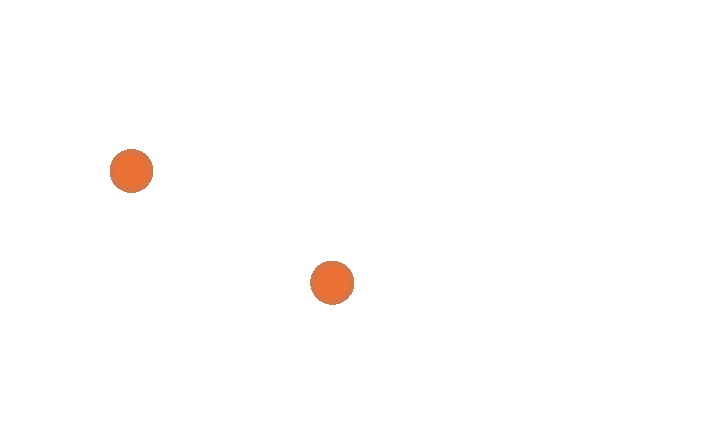
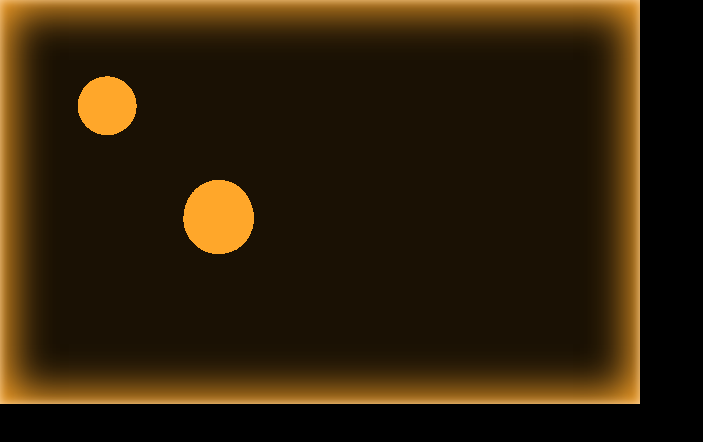
Before and after one commit to Woutervdvelde/LavaLamp, a plain HTML site: page index.html in a window 1280 px wide. Shown: the whole page, without its empty margins (0-703 px from the left). Drawn offline with Linux system fonts and the light colour scheme; animation ran at ten frames a second.

Commit message:
now rendering throug images, no more arc drawing
performance +100

```diff
--- a/app.js
+++ b/app.js
@@ -13,12 +13,19 @@ resize();
 
 
 // Defaults
-const THRESHOLD = 210;
-const LAVA_COLOR = '#eb7135';
+const THRESHOLD = 240;
+const LAVA_COLOR = '#ffa72a';
+const LAVA_COLOR_RGB = { r: 255, g: 167, b: 42 };
 const LAVA_RADIUS_MIN = 25;
 const LAVA_RAIDUS_MAX = 150;
+const LAVA_SPEED = 0.5;
 
 const lavaLamp = new LavaLamp(canvas, ctx);
-lavaLamp.addBall(100, 100, 50);
+lavaLamp.addBall(100, 100, 100);
+lavaLamp.addBall(200, 200, 50);
+lavaLamp.addBall(200, 200, 50);
+lavaLamp.addBall(200, 200, 50);
+lavaLamp.addBall(200, 200, 50);
+lavaLamp.addBall(200, 200, 50);
 lavaLamp.addBall(200, 200, 50);
 lavaLamp.start();
--- a/index.html
+++ b/index.html
@@ -8,7 +8,9 @@
     <title>LavaLamp</title>
 </head>
 <body>
-    <canvas id="canvas"></canvas>
+    <div class="lavalamp">
+        <canvas id="canvas"></canvas>
+    </div>
     <script src="model/metaBall.js"></script>
     <script src="model/lavaLamp.js"></script>
     <script src="app.js"></script>
--- a/model/lavaLamp.js
+++ b/model/lavaLamp.js
@@ -22,12 +22,10 @@ class LavaLamp {
         this.balls.forEach((ball, index) => {
             if (ball.deleted)
                 this.balls.splice(index, 1);
-
             ball.draw();
         });
 
         this.filterCanvas();
-
         window.requestAnimationFrame(this.update.bind(this));
     }
 
@@ -44,6 +42,11 @@ class LavaLamp {
             const alpha = data[i + 3];
             if (alpha < threshold) {
                 data[i + 3] = 0;
+            } else {
+                data[i] = LAVA_COLOR_RGB.r;
+                data[i + 1] = LAVA_COLOR_RGB.g;
+                data[i + 2] = LAVA_COLOR_RGB.b;
+                data[i + 3] = 255;
             }
         }
 
--- a/model/metaBall.js
+++ b/model/metaBall.js
@@ -2,6 +2,7 @@ class MetaBall {
     x;
     y;
     radius;
+    image;
     ctx;
     velocity;
     deleted;
@@ -9,22 +10,38 @@ class MetaBall {
     constructor(ctx, x, y, radius) {
         this.ctx = ctx;
         this.velocity = {
-            x: Math.random() * 3,
-            y: Math.random() * 3 + 1
-        };
+            x: ((Math.random() * 0.9) + 0.1) * LAVA_SPEED,
+            y: ((Math.random() * 0.9) + 0.1) * LAVA_SPEED
+        }
         this.x = x;
         this.y = y;
         this.radius = radius;
+        this.image = this._generateImage();
+    }
+
+    _generateImage() {
+        const canvas = document.createElement('canvas');
+        canvas.width = this.radius * 2;
+        canvas.height = this.radius * 2;
+
+        let x = this.radius;
+        let y = this.radius;
+        const ctx = canvas.getContext('2d');
+        const gradient = ctx.createRadialGradient(x,y, this.radius / 4, x,y, this.radius);
+        gradient.addColorStop(0, LAVA_COLOR);
+        gradient.addColorStop(1, 'transparent');
+        ctx.arc(x, y, this.radius, 0, Math.PI * 2);
+        ctx.fillStyle = gradient;
+        ctx.fill();
+
+        const image = new Image(canvas.width, canvas.height);
+        image.src = canvas.toDataURL();
+
+        return image;
     }
 
     draw() {
-        const gradient = this.ctx.createRadialGradient(this.x, this.y, this.radius / 4, this.x, this.y, this.radius);
-        gradient.addColorStop(0, LAVA_COLOR);
-        gradient.addColorStop(1, 'transparent');
-
-        this.ctx.arc(this.x, this.y, this.radius, 0, Math.PI * 2);
-        this.ctx.fillStyle = gradient;
-        this.ctx.fill();
+        this.ctx.drawImage(this.image, this.x - this.radius, this.y - this.radius)
         this.update();
     }
 
@@ -33,18 +50,12 @@ class MetaBall {
         this.y += this.velocity.y;
 
         // if (this.y + this.radius > canvas.height)
-            // this.deleted = true;
+        // this.deleted = true;
 
-        if (this.x + this.radius > canvas.width || this.x - this.radius < 0)
+        if (this.x + this.radius / 2 > canvas.width || this.x - this.radius < 0)
             this.velocity.x *= -1;
 
-        if (this.y + this.radius > canvas.height || this.y - this.radius < 0)
+        if (this.y + this.radius / 2 > canvas.height || this.y - this.radius < 0)
             this.velocity.y *= -1;
-
-        if (this.radius > LAVA_RAIDUS_MAX || this.radius < LAVA_RADIUS_MIN)
-            this.velocity.y *= -1;
-
-        this.radius += this.velocity.y / 10;
-
     }
 }
--- a/style.css
+++ b/style.css
@@ -4,3 +4,24 @@
     box-sizing: border-box;
     overflow: hidden;
 }
+
+:root {
+    --lavalamp-color: #ffa72a;
+    --lavalamp-color-r: 255;
+    --lavalamp-color-g: 167;
+    --lavalamp-color-b: 42;
+}
+
+body {
+    background-color: #000;
+    font-family: 'Roboto', sans-serif;
+    color: #fff;
+}
+
+.lavalamp {
+    width: fit-content;
+    box-shadow:
+        inset 0 0 10px #fcd59e,
+        inset 0 0 41px 10px var(--lavalamp-color);
+    background-color: rgba(var(--lavalamp-color-r), var(--lavalamp-color-g), var(--lavalamp-color-b), 0.1);
+}
```
